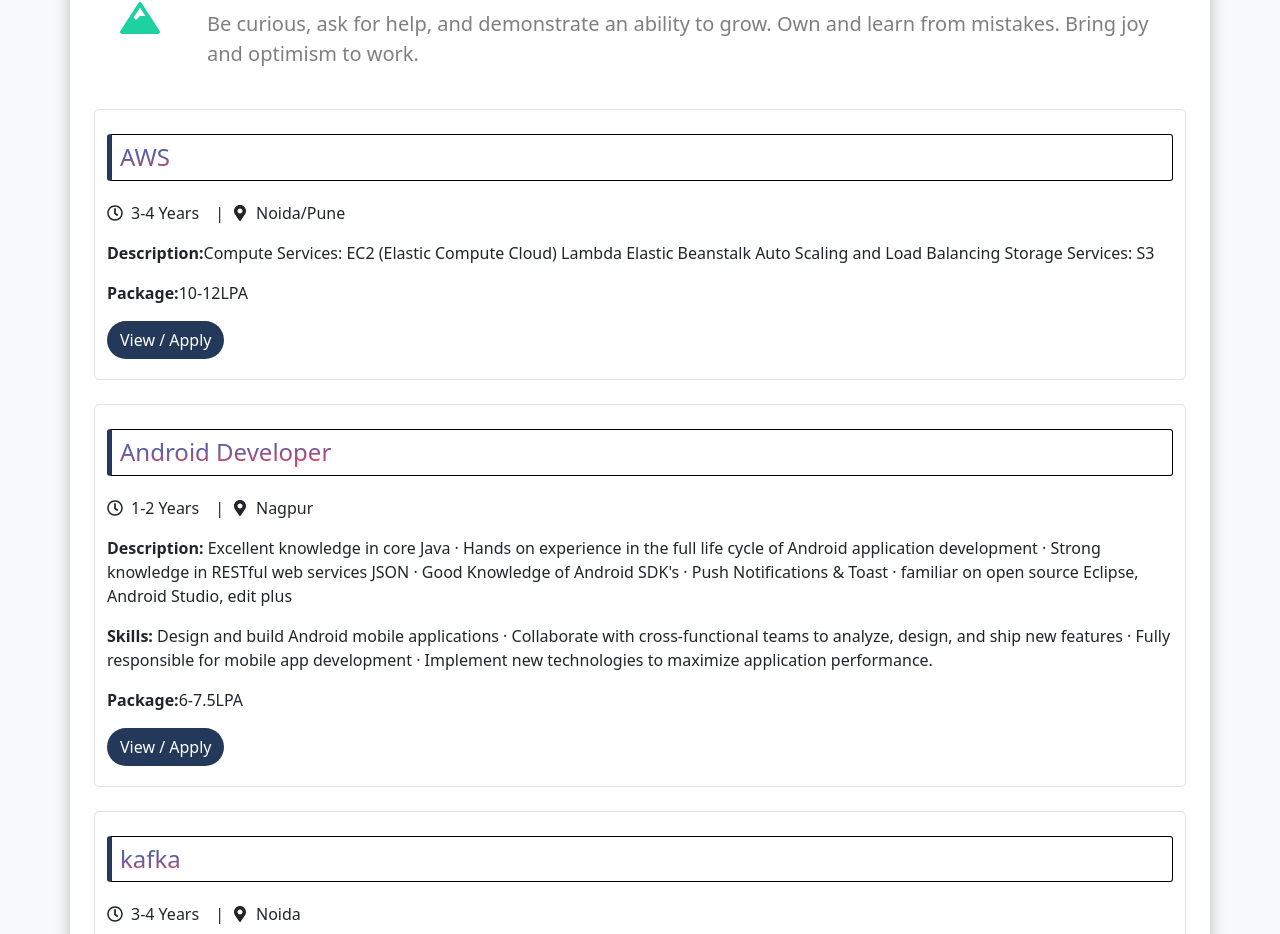
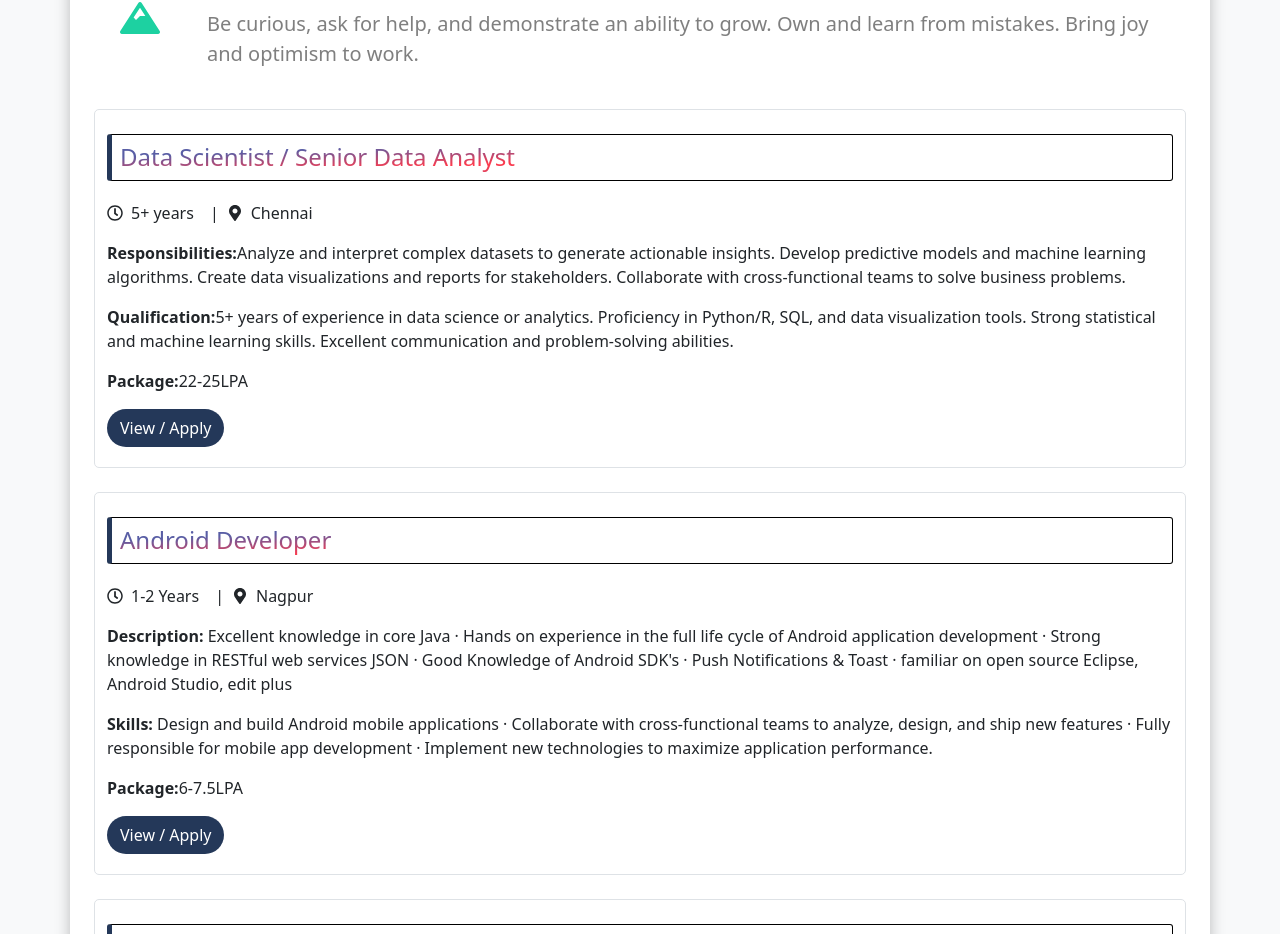
Before and after one commit to Akshaybaisware/CodeCrazeSoftware, a React (Vite) app: page /career in a window 1280 px wide. Shown: the part 1546-2480 px from the top of the page. Built offline with nearby package versions, Linux system fonts and the light colour scheme.

Commit message:
added another jd

```diff
--- a/src/Components/Career/Career.jsx
+++ b/src/Components/Career/Career.jsx
@@ -184,27 +184,31 @@ const OurExpertise = () => {
 
 
         <div className="container job-footer border mt-4 pt-4">
-      <h4 className="job-title text-gradient">AWS</h4>
+      <h4 className="job-title text-gradient">Data Scientist / Senior Data Analyst</h4>
       <div className="d-flex align-items-center mb-3">
         <FaRegClock className="icon" />
-        <span className="mx-2">3-4 Years</span>
+        <span className="mx-2">5+ years</span>
         <span className="mx-2">|</span>
         <FaMapMarkerAlt className="icon" />
-        <span className="mx-2">Noida/Pune</span>
+        <span className="mx-2">Chennai</span>
       </div>
       <div className="mb-3">
-        <strong>Description:</strong>
-        Compute Services:
-EC2 (Elastic Compute Cloud)
-Lambda
-Elastic Beanstalk
-Auto Scaling and Load Balancing
-Storage Services:
-S3
+        <strong>Responsibilities:</strong>
+        Analyze and interpret complex datasets to generate actionable insights.
+       Develop predictive models and machine learning algorithms.
+      Create data visualizations and reports for stakeholders.
+      Collaborate with cross-functional teams to solve business problems.
+      </div>
+      <div className="mb-3">
+        <strong>Qualification:</strong>
+        5+ years of experience in data science or analytics.
+Proficiency in Python/R, SQL, and data visualization tools.
+Strong statistical and machine learning skills.
+Excellent communication and problem-solving abilities.
       </div>
       <div className="mb-3">
         <strong>Package:</strong>
-      10-12LPA
+      22-25LPA
       </div>
       <button className="btn rounded-pill" onClick={handleClick} style={{backgroundColor:"#243859" ,color:"white"}}>View / Apply</button>
 
```
